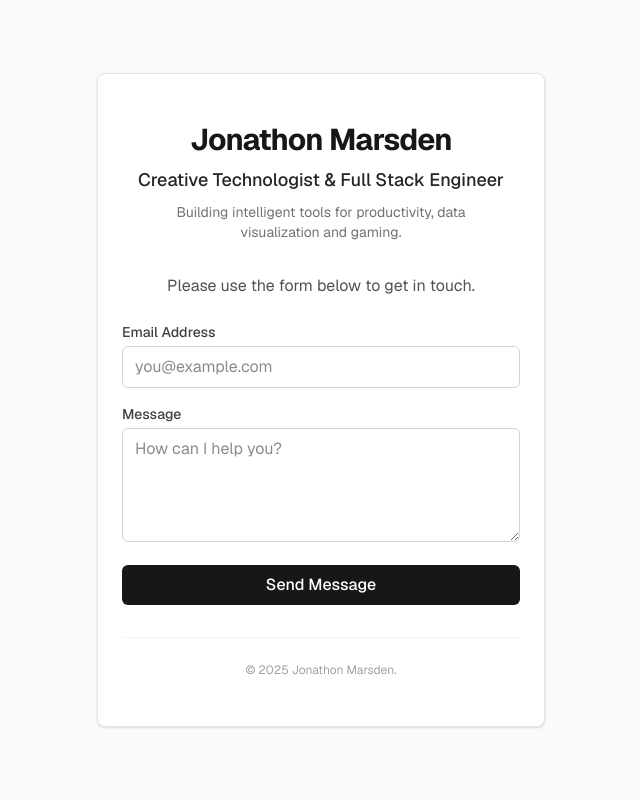
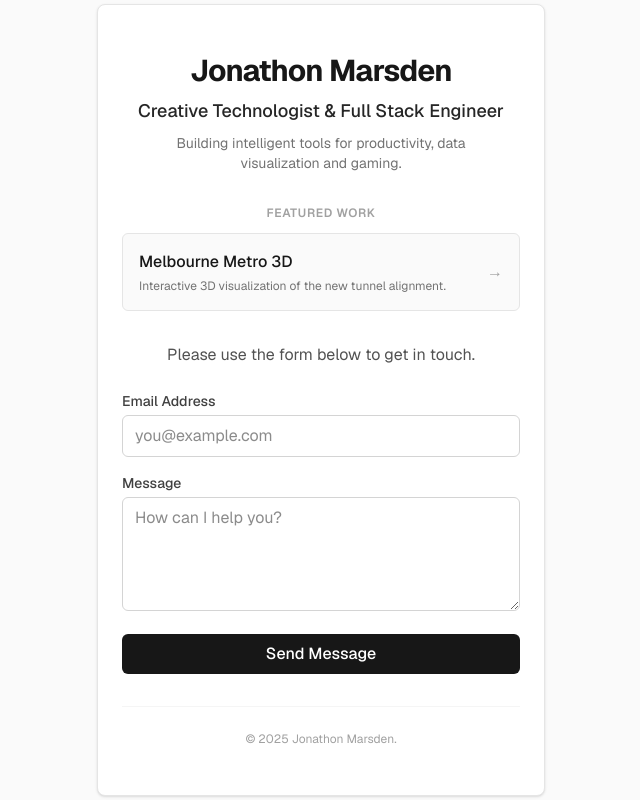
Before and after one commit to jonathonmarsden/jonathonmarsden.com, a Next.js app: page / in a window 1280 px wide. Shown: the whole page, without its empty margins (319-959 px from the left). Built offline with nearby package versions, Linux system fonts and the light colour scheme.

Commit message:
feat: add link to Melbourne Metro map

```diff
--- a/src/app/page.tsx
+++ b/src/app/page.tsx
@@ -12,6 +12,23 @@ export default function Home() {
             Building intelligent tools for productivity, data visualization and gaming.
           </p>
         </header>
+
+        {/* Featured Projects */}
+        <section className="mb-8">
+          <h2 className="text-xs font-semibold text-neutral-400 uppercase tracking-wider mb-3 text-center">Featured Work</h2>
+          <a
+            href="https://maps.jonathonmarsden.com/melbourne-metro"
+            className="block group p-4 border border-neutral-200 rounded-md hover:border-neutral-400 transition-colors bg-neutral-50 hover:bg-white"
+          >
+            <div className="flex items-center justify-between">
+              <div>
+                <h3 className="font-medium text-neutral-900 group-hover:text-blue-600 transition-colors">Melbourne Metro 3D</h3>
+                <p className="text-xs text-neutral-500 mt-1">Interactive 3D visualization of the new tunnel alignment.</p>
+              </div>
+              <span className="text-neutral-400 group-hover:text-blue-600">→</span>
+            </div>
+          </a>
+        </section>
 
         {/* Contact Section */}
         <section>
```
